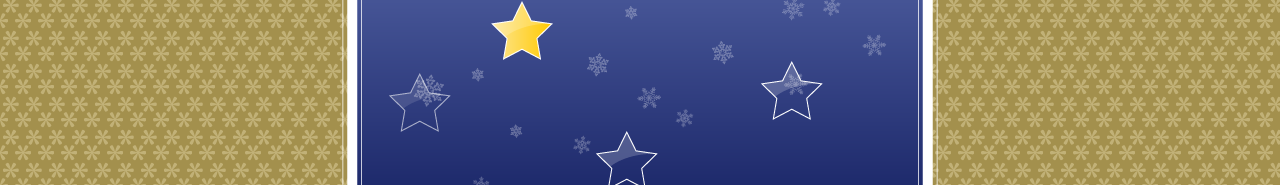
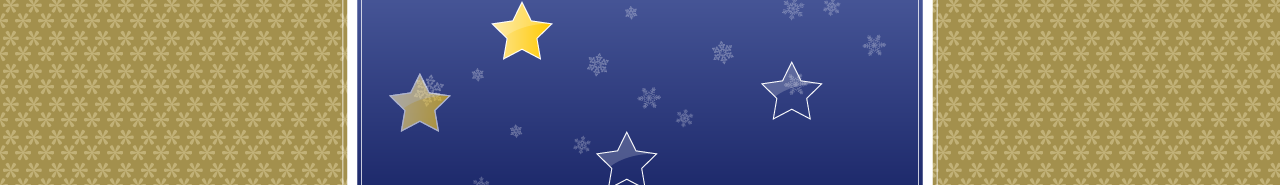
Before and after one commit to gganbu/EIA1-Semester01, a plain HTML site: page Steckbrief/eia-aufgabe04/Station3/station3.html in a window 1280 px wide. In both pictures the pointer is over the picture 420 px from the left and 444 px from the top of the page. Shown: the part 342-527 px from the top of the page. Drawn offline with Linux system fonts and the light colour scheme.

Commit message:
Update styles.css

```diff
--- a/Steckbrief/eia-aufgabe04/Station3/styles.css
+++ b/Steckbrief/eia-aufgabe04/Station3/styles.css
@@ -35,6 +35,7 @@ h1 {
 
 .stern1:hover, .stern2:hover, .stern3:hover, .gelbstern:hover {
     opacity: 0.6;
+    background: url("images/stern_hover.png");
 }
 
 .gelbstern {
```
